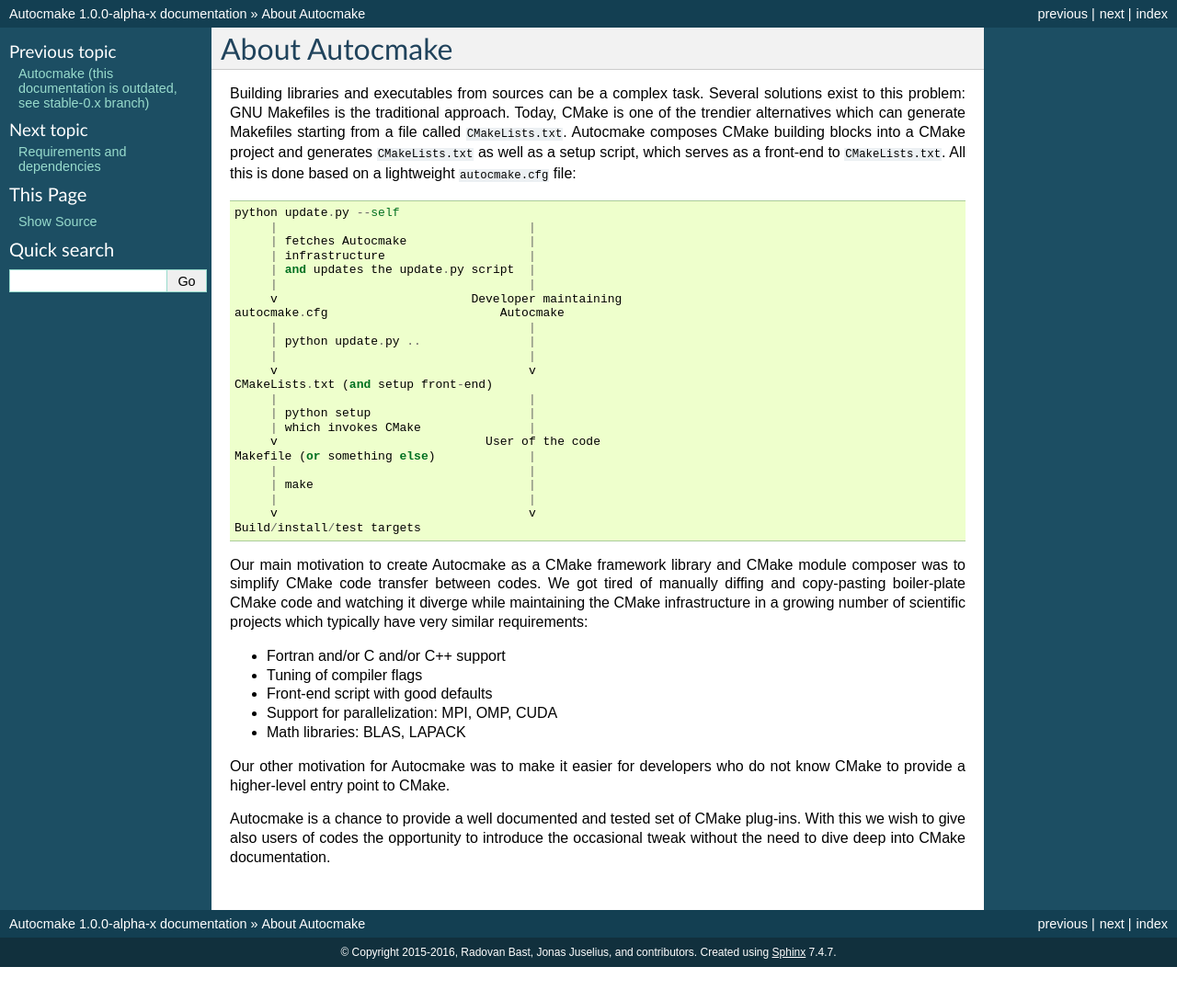
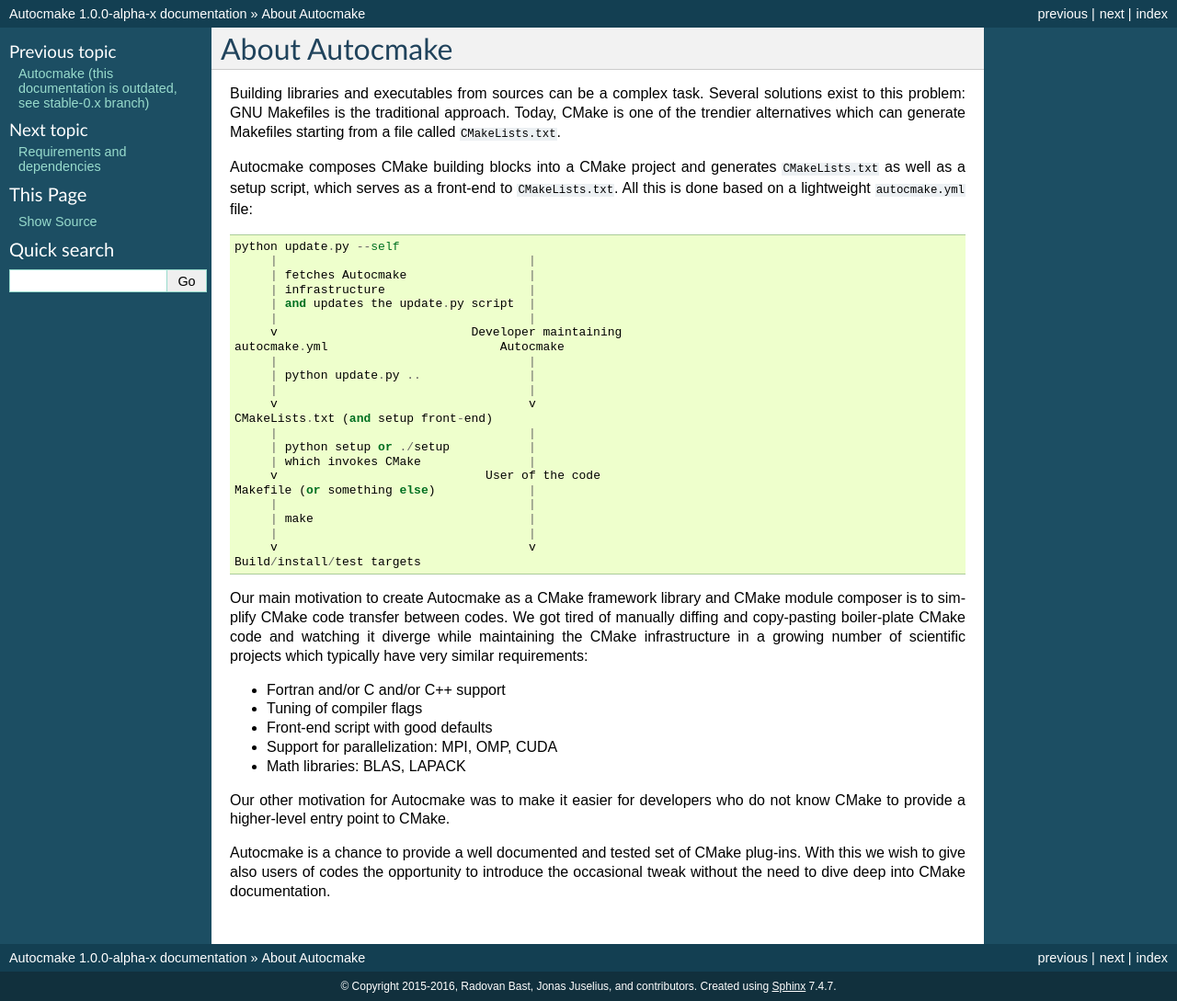
Before and after one commit to dev-cafe/autocmake, a Sphinx documentation site: the page built from doc/general/about.rst, in a window 1280 px wide. Shown: the whole page at 92% size. Built offline with Sphinx 7.4.7, drawn with Linux system fonts in a browser that asks for light colours; before the commit the page ends 1052 px from its top, so only the background shows below that.

Commit message:
update general doc

```diff
--- a/doc/general/about.rst
+++ b/doc/general/about.rst
@@ -7,9 +7,10 @@
 solutions exist to this problem: GNU Makefiles is the traditional approach.
 Today, CMake is one of the trendier alternatives which can generate Makefiles
 starting from a file called ``CMakeLists.txt``.
+
 Autocmake composes CMake building blocks into a CMake project and generates
 ``CMakeLists.txt`` as well as a setup script, which serves as a front-end to
-``CMakeLists.txt``. All this is done based on a lightweight ``autocmake.cfg``
+``CMakeLists.txt``. All this is done based on a lightweight ``autocmake.yml``
 file::
 
   python update.py --self
@@ -19,14 +20,14 @@
        | and updates the update.py script  |
        |                                   |
        v                           Developer maintaining
-  autocmake.cfg                        Autocmake
+  autocmake.yml                        Autocmake
        |                                   |
        | python update.py ..               |
        |                                   |
        v                                   v
   CMakeLists.txt (and setup front-end)
        |                                   |
-       | python setup                      |
+       | python setup or ./setup           |
        | which invokes CMake               |
        v                             User of the code
   Makefile (or something else)             |
@@ -37,7 +38,7 @@
   Build/install/test targets
 
 Our main motivation to create Autocmake as a CMake framework library and
-CMake module composer was to simplify CMake code transfer between codes. We got
+CMake module composer is to simplify CMake code transfer between codes. We got
 tired of manually diffing and copy-pasting boiler-plate CMake code and watching
 it diverge while maintaining the CMake infrastructure in a growing number of
 scientific projects which typically have very similar requirements:
```
Also changed, not shown: doc/general/requirements.rst (+3 -4 lines).
